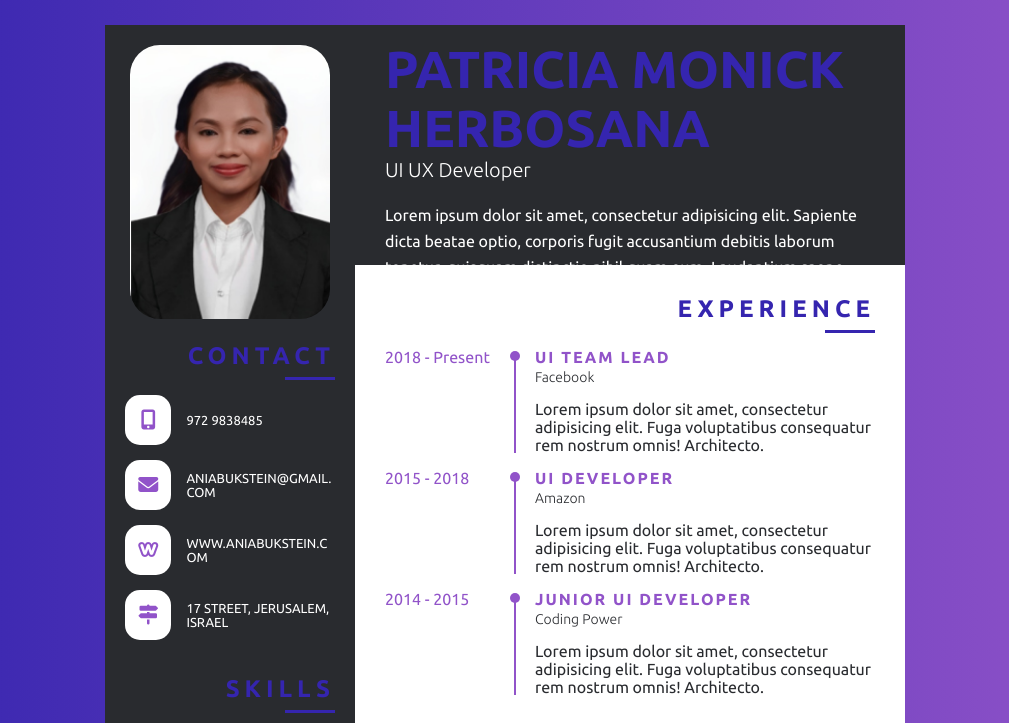
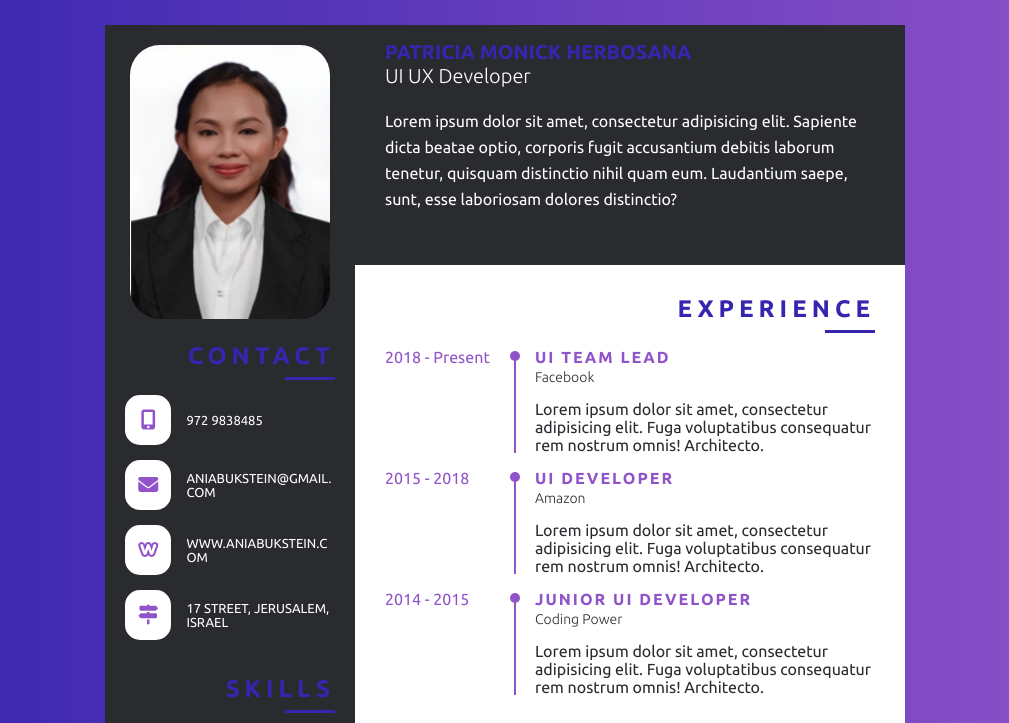
Before and after one commit to fatmoon8/fatmoon8.github.io, a plain HTML site: page index.html in a window 1280 px wide. Shown: the top 723 px of the page, without its empty margins (135-1144 px from the left). Drawn offline with Linux system fonts and the light colour scheme.

Commit message:
class right header

```diff
--- a/styles.css
+++ b/styles.css
@@ -154,7 +154,7 @@ body{
 }
 
 .header .name{
-	font-size: 52px;
+	font-size: 20px;
 	text-transform: uppercase;
 	font-weight: 700;
 	color: #3525af;
```
